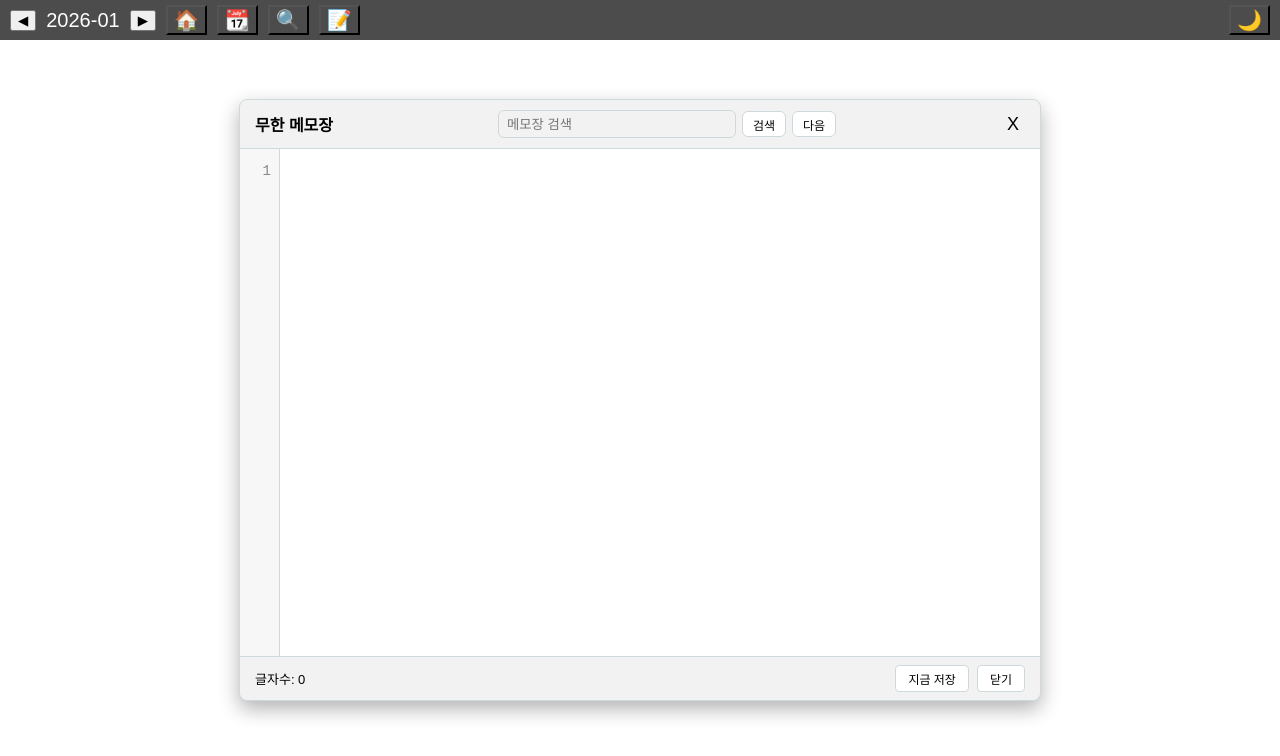
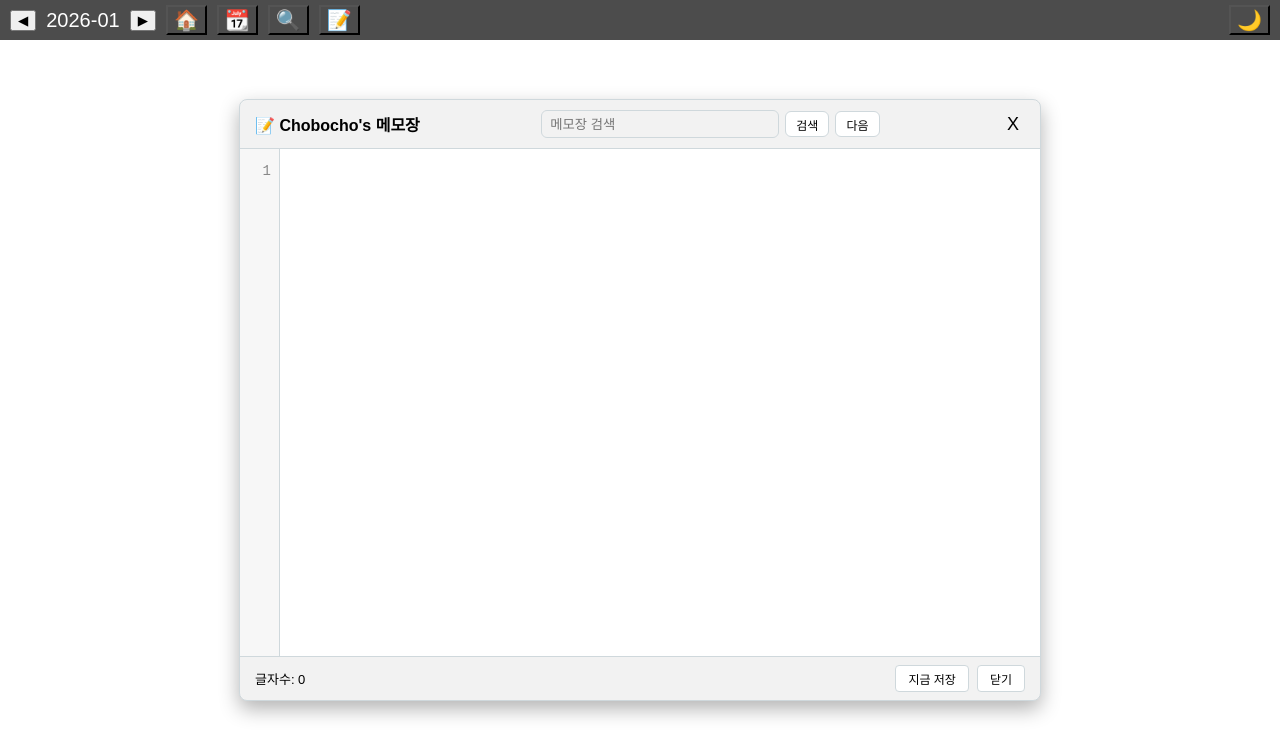
Before and after one commit to chobocho/uCalendar, a website built with Vite: page uCalendar/frontend/index.html in a window 1280 px wide. Both pictures are taken after a click on the button "메모장". Built offline with nearby package versions, Linux system fonts and the light colour scheme.

Commit message:
검색시 메모장은 제외 하도록 수정

```diff
--- a/uCalendar/frontend/index.html
+++ b/uCalendar/frontend/index.html
@@ -33,7 +33,7 @@
 
     <div id="note-panel" class="note-panel hidden">
         <div class="note-panel-header">
-            <span class="note-panel-title">무한 메모장</span>
+            <span class="note-panel-title">📝 Chobocho's 메모장</span>
             <div class="note-search-controls">
                 <input id="noteSearchInput" type="text" placeholder="메모장 검색">
                 <button id="noteSearchBtn" type="button">검색</button>
--- a/uCalendar/frontend/src/main.js
+++ b/uCalendar/frontend/src/main.js
@@ -347,6 +347,7 @@ function updateSearchResults() {
     }
 
     const results = allNotesData
+        .filter((note) => (note.date !== 'NOTEPAD'))
         .filter((note) => (note.content || '').toLowerCase().includes(query))
         .sort((a, b) => (a.date || '').localeCompare(b.date || '') || a.id - b.id);
 
```
